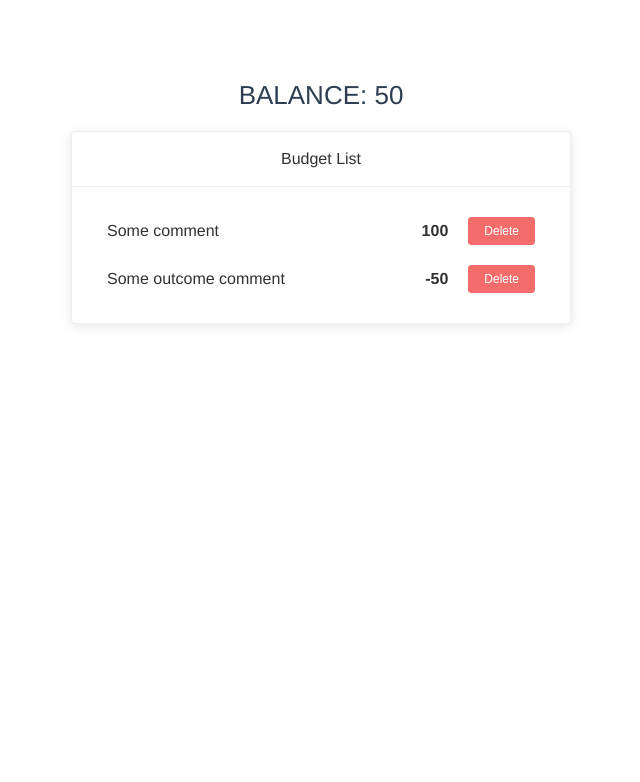
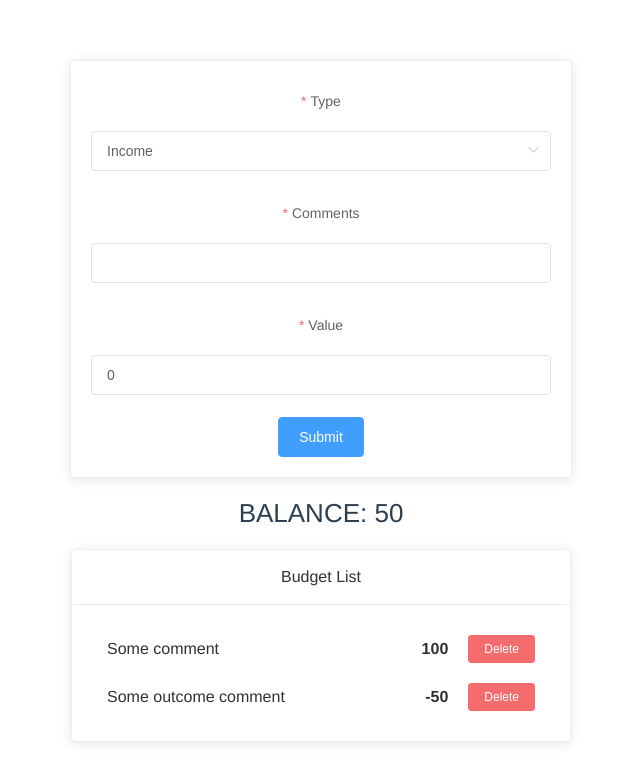
Before and after one commit to Noone182/vue-budget, a Vue app: page / in a window 1280 px wide. Shown: the top 782 px of the page, without its empty margins (319-959 px from the left). Built offline with nearby package versions, Linux system fonts and the light colour scheme.

Commit message:
Added Form component and validate rules

```diff
--- a/src/App.vue
+++ b/src/App.vue
@@ -1,6 +1,7 @@
 <template>
   <div id="app">
-    <total-balance :total="totalBalance" />
+    <Form />
+    <total-balance :total="totalBalance"/>
     <budget-list :list="list"
                  @deleteItem="onDeleteItem"/>
   </div>
@@ -9,12 +10,14 @@
 <script>
 import BudgetList from "@/components/BudgetList";
 import TotalBalance from "@/components/TotalBalance";
+import Form from "@/components/Form";
 
 export default {
   name: 'App',
   components: {
     BudgetList,
-    TotalBalance
+    TotalBalance,
+    Form
   },
   data() {
     return {
@@ -38,7 +41,7 @@ export default {
   computed: {
     totalBalance() {
       return Object.values(this.list).reduce(
-            (acc, item) => acc + item.value, 0)
+          (acc, item) => acc + item.value, 0)
     }
   },
   methods: {
--- a/src/components/BudgetList.vue
+++ b/src/components/BudgetList.vue
@@ -18,8 +18,7 @@
         </div>
       </template>
 
-        <ElAlert v-else type="info" :title="emptyTitle" :closable="false" />
-
+      <ElAlert v-else type="info" :title="emptyTitle" :closable="false"/>
 
 
     </ElCard>
@@ -31,7 +30,7 @@ export default {
   name: "BudgetList",
   props: {
     list: {
-      type:Object,
+      type: Object,
       default: () => ({})
     }
   },
@@ -65,6 +64,7 @@ export default {
   align-items: center;
   padding: 10px 15px;
 }
+
 .budget-value {
   font-weight: bold;
   margin-left: auto;
--- /dev/null
+++ b/src/components/Form.vue
@@ -0,0 +1,84 @@
+<template>
+  <ElCard class="form-card">
+    <ElForm :model="formData"
+            label-position="top"
+            :rules="rules">
+      <ElFormItem label="Type" prop="type">
+        <ElSelect v-model="formData.type"
+                  placeholder="Choose type..."
+                  class="type-select"
+        >
+          <ElOption label="Income" value="INCOME"/>
+          <ElOption label="Outcome" value="OUTCOME"/>
+        </ElSelect>
+      </ElFormItem>
+      <ElFormItem label="Comments" prop="comment">
+        <ElInput v-model="formData.comment"/>
+      </ElFormItem>
+      <ElFormItem label="Value" prop="value">
+        <ElInput v-model.number="formData.value"/>
+      </ElFormItem>
+      <ElButton type="primary" @click="onSubmit">Submit</ElButton>
+    </ElForm>
+  </ElCard>
+</template>
+
+<script>
+export default {
+  name: "Form",
+  data() {
+    return {
+      formData: {
+        type: 'INCOME',
+        comment: '',
+        value: 0
+      },
+      rules: {
+        type: [
+          {
+            required: true,
+            message: 'Please select type',
+            trigger: 'blur'
+          }
+        ],
+        comment: [
+          {
+            required: true,
+            message: 'Please write a comment',
+            trigger: 'blur'
+          }
+        ],
+        value: [
+          {
+            required: true,
+            message: 'Please input value',
+            trigger: 'change'
+          },
+          {
+            type: "number",
+            message: 'Value must be a number',
+            trigger: 'change'
+          }
+        ]
+      }
+
+    }
+  },
+  methods: {
+    onSubmit() {
+
+    }
+  }
+}
+</script>
+
+<style scoped>
+  .form-card {
+    max-width: 500px;
+    margin: auto;
+  }
+
+  .type-select {
+    width: 100%;
+  }
+</style>
--- a/src/main.js
+++ b/src/main.js
@@ -5,5 +5,5 @@ import './plugins/elements'
 Vue.config.productionTip = false
 
 new Vue({
-  render: h => h(App),
+    render: h => h(App),
 }).$mount('#app')
```
Also changed, not shown: src/components/TotalBalance.vue (+5 -5 lines). Lines whose indentation alone changed are shown as unchanged.
